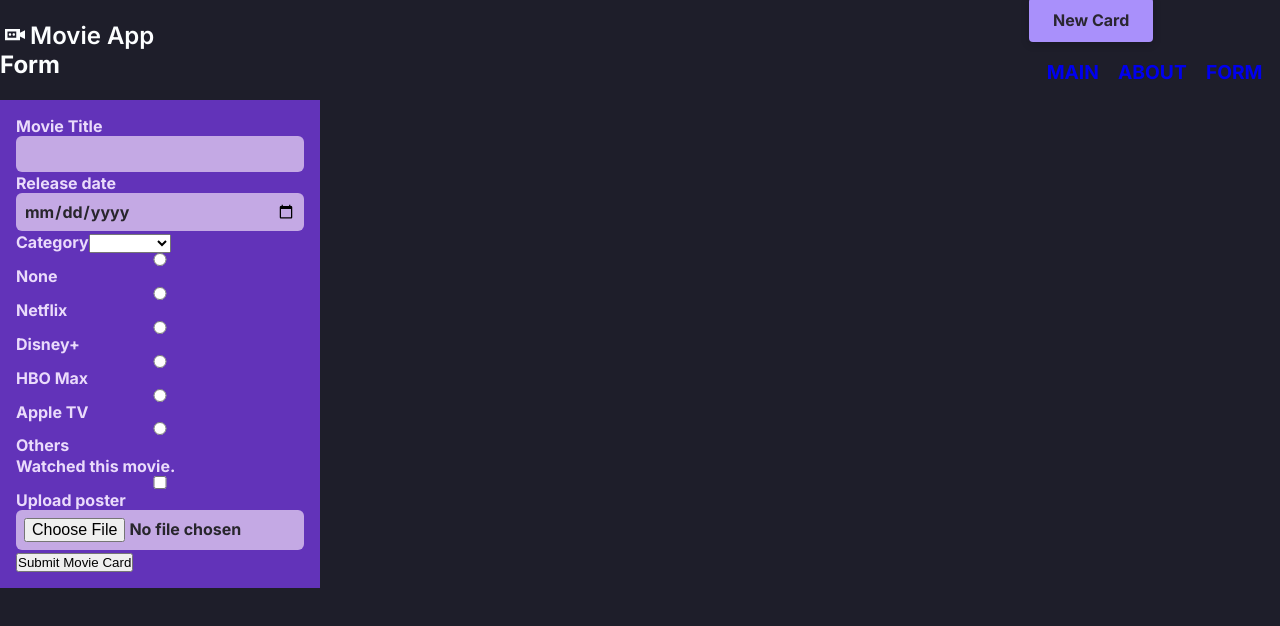
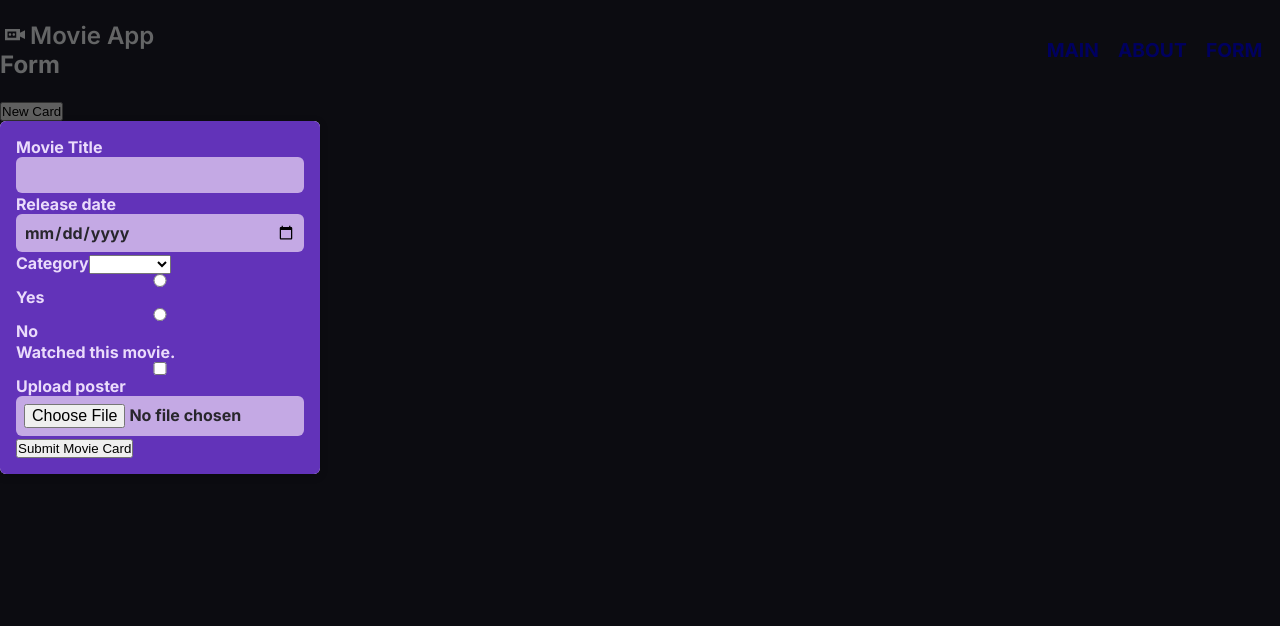
Before and after one commit to shalick/rs_school_react2023_q1, a React (Vite) app in the folder rsschool-react/: page /form in a window 1280 px wide. Shown: the top 626 px of the page. Built offline with nearby package versions, Linux system fonts and the light colour scheme.

Commit message:
feat: add Modal window to form

```diff
--- a/rsschool-react/src/components/Header/Header.tsx
+++ b/rsschool-react/src/components/Header/Header.tsx
@@ -33,9 +33,6 @@ export class Header extends Component<HeaderProps> {
                         {/* <h2>{this.props.pageTitle}</h2> */}
                     </div>
                     <div>
-                        <Link to="/create-card" className={classes.button}>
-                            New Card
-                        </Link>
                         <NavBar />
                     </div>
                 </div>
--- /dev/null
+++ b/rsschool-react/src/components/Modal/Modal.module.css
@@ -0,0 +1,18 @@
+.backdrop {
+    position: fixed;
+    top: 0;
+    left: 0;
+    width: 100%;
+    height: 100vh;
+    background-color: rgba(0, 0, 0, 0.6);
+    z-index: 1;
+}
+
+.modal {
+    border: none;
+    border-radius: 6px;
+    box-shadow: 0 2px 8px rgba(0, 0, 0, 0.2);
+    padding: 0;
+    overflow: hidden;
+    z-index: 1;
+}
--- /dev/null
+++ b/rsschool-react/src/components/Modal/Modal.tsx
@@ -0,0 +1,22 @@
+/* eslint-disable no-unreachable */
+import React from 'react'
+import { ReactNode } from 'react'
+import classes from './Modal.module.css'
+
+interface IModalProps {
+    children: React.ReactNode
+    onClose: () => void
+}
+
+function Modal({ children, onClose }: IModalProps) {
+    return (
+        <>
+            <div className={classes.backdrop} onClick={onClose} />
+            <dialog open className={classes.modal}>
+                {children}
+            </dialog>
+        </>
+    )
+}
+
+export default Modal
--- a/rsschool-react/src/components/NewCardForm/NewCardForm.tsx
+++ b/rsschool-react/src/components/NewCardForm/NewCardForm.tsx
@@ -12,7 +12,8 @@ import SubmitButton from '../forms/SubmitButton'
 import classes from './NewCardForm.module.css'
 
 export interface INewCardFormProps {
-    setFormState: (state: IFormData) => void
+    handleFormState: (state: IFormData) => void
+    // onClose: () => void
 }
 
 export interface INewCardFormState {
@@ -45,6 +46,7 @@ class NewCardForm extends Component<INewCardFormProps, INewCardFormState> {
 
     resetForm() {
         this.formRef.common.current?.reset()
+        this.setState({ isButtonDisabled: false })
     }
 
     async handleSubmit(e: React.FormEvent) {
@@ -60,13 +62,13 @@ class NewCardForm extends Component<INewCardFormProps, INewCardFormState> {
         const title = titleRef.current?.value || ''
         const date = dateRef.current?.value || ''
         const category = categoryRef.current?.value || ''
-        const streaming = streamingRef.current?.checked ? 'Neflix' : 'Apple TV'
+        const streaming = streamingRef.current?.checked ? 'yes' : 'no'
         const watched = watchedRef.current?.checked || false
         let poster: string | null = null
         if (posterRef.current?.files) {
             poster = (await fileReader(posterRef.current?.files[0])) as string
         }
-        this.props.setFormState({
+        this.props.handleFormState({
             title,
             date,
             category,
@@ -75,11 +77,12 @@ class NewCardForm extends Component<INewCardFormProps, INewCardFormState> {
             poster,
         })
         this.resetForm()
-        this.setState({ isButtonDisabled: true })
     }
 
     render() {
         const { isButtonDisabled } = this.state
+        // const { onClose } = this.props
+        // const onClose = this.props.onClose
         const { title, date, category, streaming, watched, poster } =
             this.formRef
         return (
@@ -95,7 +98,10 @@ class NewCardForm extends Component<INewCardFormProps, INewCardFormState> {
                 <StreamingSwitcher forwardRef={streaming} />
                 <WatchedCheckbox forwardRef={watched} />
                 <PosterUpload forwardRef={poster} />
-                <SubmitButton isButtonDisabled={isButtonDisabled} />
+                <SubmitButton
+                    isButtonDisabled={isButtonDisabled}
+                    // onClose={onClose}
+                />
             </form>
         )
     }
--- a/rsschool-react/src/components/forms/StreamingSwitcher.tsx
+++ b/rsschool-react/src/components/forms/StreamingSwitcher.tsx
@@ -11,22 +11,22 @@ export default class StreamingSwitcher extends Component<IStreamingSwitcherProps
         return (
             <div>
                 <input
-                    id="None"
+                    id="Yes"
                     name="streaming"
                     type="radio"
-                    value="None"
+                    value="Yes"
                     ref={forwardRef}
                 />
-                <label htmlFor="None">None</label>
+                <label htmlFor="Yes">Yes</label>
                 <input
-                    id="Netflix"
+                    id="No"
                     name="streaming"
                     type="radio"
-                    value="Netflix"
+                    value="No"
                     ref={forwardRef}
                 />
-                <label htmlFor="Netflix">Netflix</label>
-                <input
+                <label htmlFor="No">No</label>
+                {/* <input
                     id="Disney+"
                     name="streaming"
                     type="radio"
@@ -57,7 +57,7 @@ export default class StreamingSwitcher extends Component<IStreamingSwitcherProps
                     value="Others"
                     ref={forwardRef}
                 />
-                <label htmlFor="Others">Others</label>
+                <label htmlFor="Others">Others</label> */}
             </div>
         )
     }
--- a/rsschool-react/src/components/forms/SubmitButton.tsx
+++ b/rsschool-react/src/components/forms/SubmitButton.tsx
@@ -2,6 +2,7 @@ import React, { Component } from 'react'
 
 export interface ISubmitButtonProps {
     isButtonDisabled: boolean
+    // onClose: () => void
 }
 
 export default class SubmitButton extends Component<
@@ -15,6 +16,7 @@ export default class SubmitButton extends Component<
                 type="submit"
                 disabled={isButtonDisabled}
                 data-testid="submit-button"
+                // onClick={onClose}
             >
                 Submit Movie Card
             </button>
--- a/rsschool-react/src/components/pages/Form.tsx
+++ b/rsschool-react/src/components/pages/Form.tsx
@@ -2,11 +2,13 @@ import React, { Component } from 'react'
 import NewCardForm from '../../components/NewCardForm/NewCardForm'
 import { IFormData } from '../../utils/types'
 import FormCardList from '../../components/FormCardList/FormCardList'
+import Modal from '../Modal/Modal'
 
 // import styles from './FormPage.module.scss'
 
 export interface IFormPageState {
     formStatesArr: IFormData[] | []
+    modalIsVisible: boolean
 }
 
 export default class FormPage extends Component<
@@ -15,13 +17,24 @@ export default class FormPage extends Component<
 > {
     constructor(props: Record<string, never>) {
         super(props)
-        this.setFormState = this.setFormState.bind(this)
+        this.handleFormState = this.handleFormState.bind(this)
+        this.hideModalHandler = this.hideModalHandler.bind(this)
+        this.showModalHandler = this.showModalHandler.bind(this)
         this.state = {
             formStatesArr: [],
+            modalIsVisible: true,
         }
     }
 
-    setFormState(newState: IFormData) {
+    hideModalHandler() {
+        this.setState({ modalIsVisible: false })
+    }
+
+    showModalHandler() {
+        this.setState({ modalIsVisible: true })
+    }
+
+    handleFormState(newState: IFormData) {
         this.setState({
             formStatesArr: [newState, ...this.state.formStatesArr],
         })
@@ -30,8 +43,24 @@ export default class FormPage extends Component<
     render() {
         return (
             <div>
+                {/* <Link to="/create-card" className={classes.button}>
+                    New Card
+                </Link> */}
+                <button
+                    // className={classes.button}
+                    onClick={this.showModalHandler}
+                >
+                    New Card
+                </button>
                 <div data-testid="form-page">
-                    <NewCardForm setFormState={this.setFormState} />
+                    {this.state.modalIsVisible && (
+                        <Modal onClose={this.hideModalHandler}>
+                            <NewCardForm
+                                handleFormState={this.handleFormState}
+                                // onClose={this.hideModalHandler}
+                            />
+                        </Modal>
+                    )}
                 </div>
                 <FormCardList statesArr={this.state.formStatesArr} />
             </div>
```
